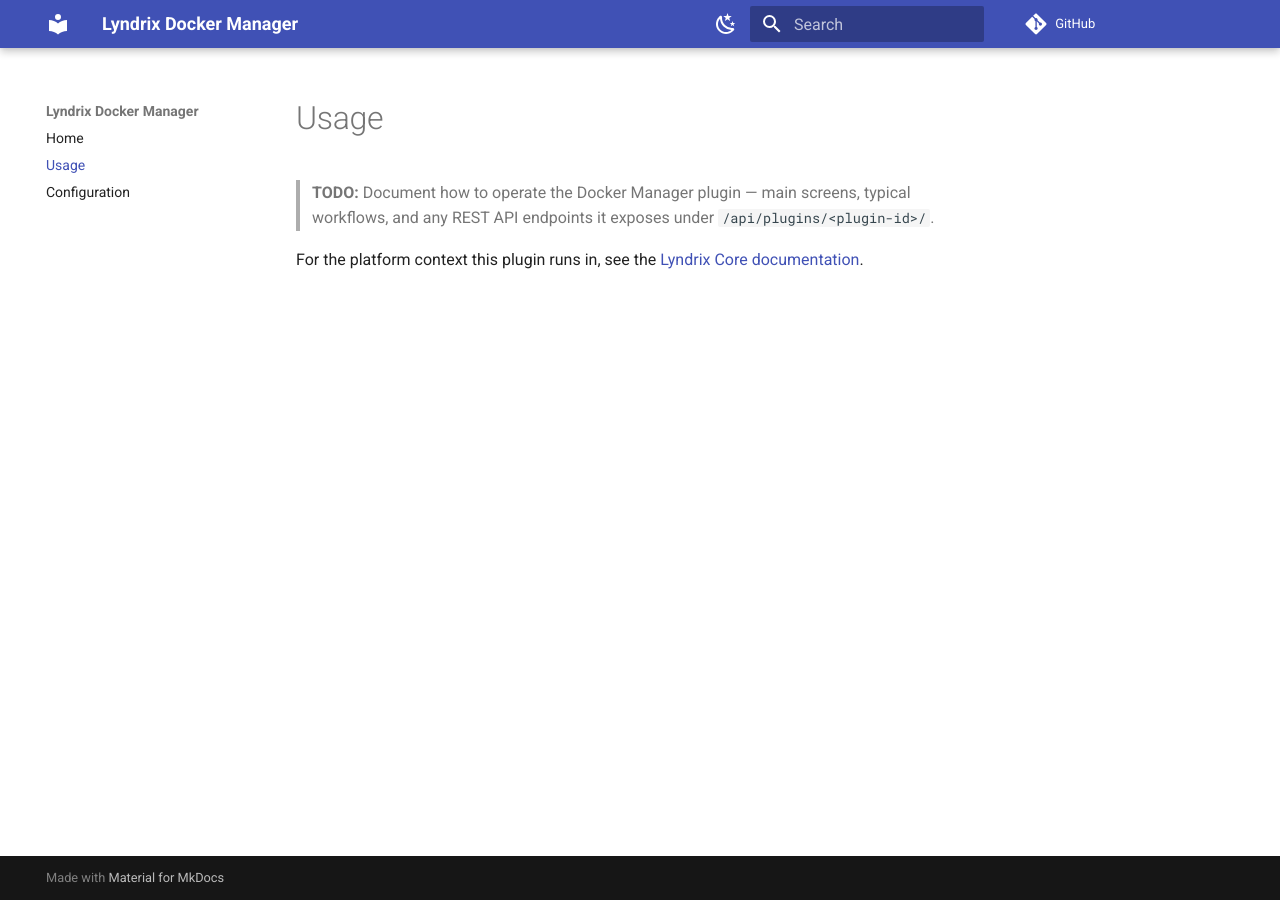
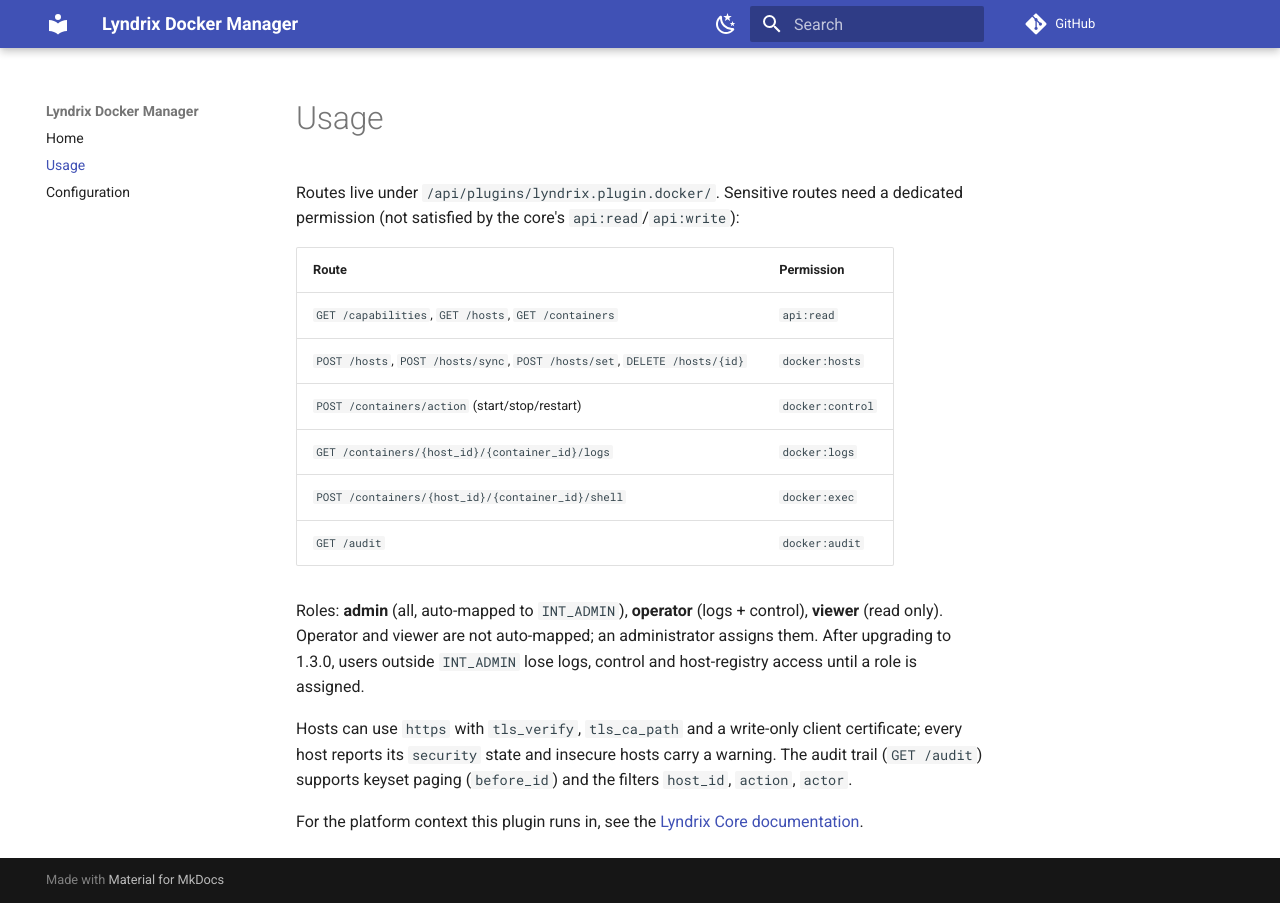
Before and after one commit to lyndrix-platform/lyndrix-plugin-docker-manager, an MkDocs documentation site: the page built from docs/usage.md, in a window 1280 px wide. Built offline with MkDocs 1.6.1 and Material for MkDocs 9.7.7, drawn with Linux system fonts in a browser that asks for light colours; comment, search, counter and statistics services are not loaded.

Commit message:
docs: sync documentation with v1.3.0 (permissions, TLS, audit trail, API)
Co-Authored-By: Claude Sonnet 5.5 <noreply@anthropic.com>
Claude-Session: https://claude.ai/code/session_01YGLzSXXcZbi1ZwKf6zGJTt

```diff
--- a/docs/usage.md
+++ b/docs/usage.md
@@ -1,8 +1,25 @@
 # Usage
 
-> **TODO:** Document how to operate the Docker Manager plugin — main screens, typical
-> workflows, and any REST API endpoints it exposes under
-> `/api/plugins/<plugin-id>/`.
+Routes live under `/api/plugins/lyndrix.plugin.docker/`. Sensitive routes need a dedicated
+permission (not satisfied by the core's `api:read`/`api:write`):
+
+| Route | Permission |
+|---|---|
+| `GET /capabilities`, `GET /hosts`, `GET /containers` | `api:read` |
+| `POST /hosts`, `POST /hosts/sync`, `POST /hosts/set`, `DELETE /hosts/{id}` | `docker:hosts` |
+| `POST /containers/action` (start/stop/restart) | `docker:control` |
+| `GET /containers/{host_id}/{container_id}/logs` | `docker:logs` |
+| `POST /containers/{host_id}/{container_id}/shell` | `docker:exec` |
+| `GET /audit` | `docker:audit` |
+
+Roles: **admin** (all, auto-mapped to `INT_ADMIN`), **operator** (logs + control), **viewer**
+(read only). Operator and viewer are not auto-mapped; an administrator assigns them. After
+upgrading to 1.3.0, users outside `INT_ADMIN` lose logs, control and host-registry access until
+a role is assigned.
+
+Hosts can use `https` with `tls_verify`, `tls_ca_path` and a write-only client certificate;
+every host reports its `security` state and insecure hosts carry a warning. The audit trail
+(`GET /audit`) supports keyset paging (`before_id`) and the filters `host_id`, `action`, `actor`.
 
 For the platform context this plugin runs in, see the
 [Lyndrix Core documentation](https://docs.lyndrix.eu).
```
Also changed, not shown: README.md (+12 -0 lines), docs/configuration.md (+8 -2 lines), documentation.md (+57 -13 lines).
